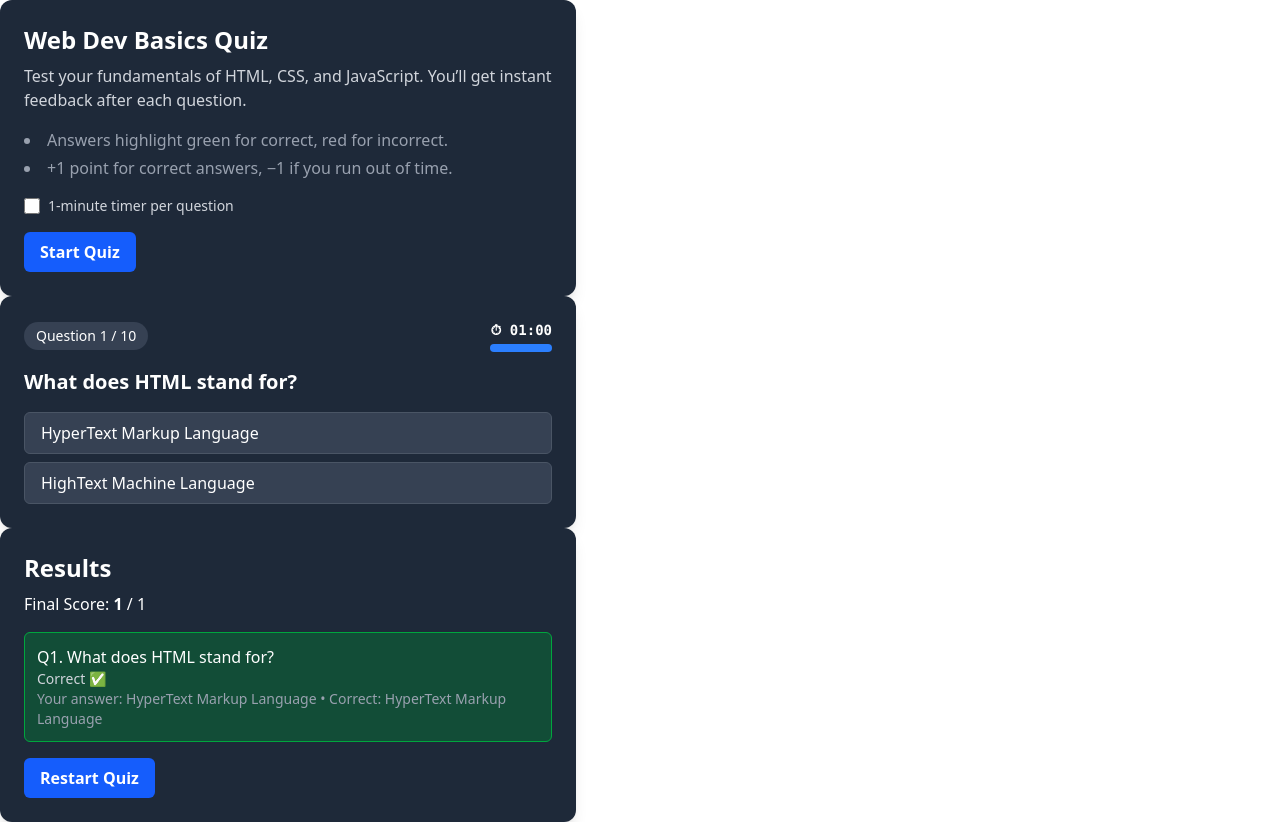
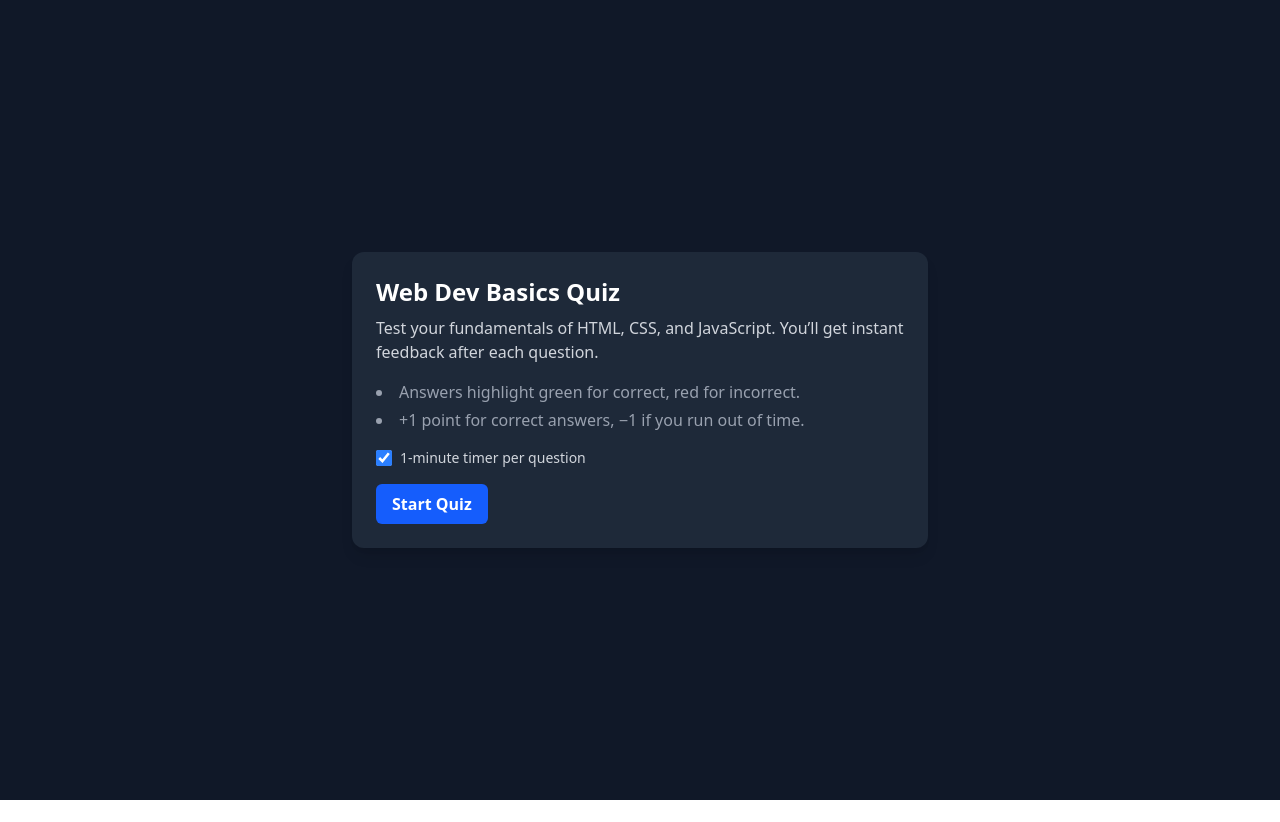
Before and after one commit to nurf21/quiz-app, a React (Vite) app: page / in a window 1280 px wide. After the commit the page ends 800 px from the top, so only its background shows below. Built offline with nearby package versions, Linux system fonts and the light colour scheme.

Commit message:
added timer functionality and state management to quiz application

```diff
--- a/src/App.jsx
+++ b/src/App.jsx
@@ -1,40 +1,138 @@
+import { useEffect, useRef, useState } from "react";
+import { quizData } from "./data/quizData";
+import StartScreen from "./components/StartScreen";
 import QuestionCard from "./components/QuestionCard";
 import ResultScreen from "./components/ResultScreen";
-import StartScreen from "./components/StartScreen";
 
-function App() {
+export default function App() {
+  const [phase, setPhase] = useState("start"); // start | quiz | result
+  const [useTimer, setUseTimer] = useState(true);
+
+  const [idx, setIdx] = useState(0);
+  const [score, setScore] = useState(0);
+  const [selectedIndex, setSelectedIndex] = useState(null);
+  const [showAnswer, setShowAnswer] = useState(false);
+  const [timeLeft, setTimeLeft] = useState(60);
+  const [results, setResults] = useState([]);
+
+  const timerRef = useRef(null);
+
+  const total = quizData.length;
+  const currentQ = quizData[idx];
+
+  const handleStart = () => {
+    setPhase("quiz");
+    setIdx(0);
+    setScore(0);
+    setResults([]);
+    setSelectedIndex(null);
+    setShowAnswer(false);
+    setTimeLeft(60);
+  };
+
+  const handleRestart = () => setPhase("start");
+
+  const handleSelect = (i) => {
+    if (showAnswer) return;
+    setSelectedIndex(i);
+    setShowAnswer(true);
+    if (i === currentQ.correctIndex) setScore((s) => s + 1);
+
+    setResults((prev) => [
+      ...prev,
+      {
+        question: currentQ.question,
+        options: currentQ.options,
+        correctIndex: currentQ.correctIndex,
+        selectedIndex: i,
+      },
+    ]);
+
+    setTimeout(() => goNext(), 1000);
+  };
+
+  const handleTimeout = () => {
+    if (showAnswer) return;
+    setSelectedIndex(null);
+    setShowAnswer(true);
+    setScore((s) => s - 1);
+
+    setResults((prev) => [
+      ...prev,
+      {
+        question: currentQ.question,
+        options: currentQ.options,
+        correctIndex: currentQ.correctIndex,
+        selectedIndex: null,
+      },
+    ]);
+
+    setTimeout(() => goNext(), 1000);
+  };
+
+  const goNext = () => {
+    if (idx + 1 >= total) {
+      setPhase("result");
+      return;
+    }
+    setIdx((n) => n + 1);
+    setSelectedIndex(null);
+    setShowAnswer(false);
+    setTimeLeft(60);
+  };
+
+  useEffect(() => {
+    if (phase !== "quiz" || !useTimer) return;
+    if (timerRef.current) clearInterval(timerRef.current);
+
+    timerRef.current = setInterval(() => {
+      setTimeLeft((t) => {
+        if (t <= 1) {
+          clearInterval(timerRef.current);
+          handleTimeout();
+          return 0;
+        }
+        return t - 1;
+      });
+    }, 1000);
+
+    return () => clearInterval(timerRef.current);
+    // eslint-disable-next-line react-hooks/exhaustive-deps
+  }, [phase, idx, useTimer]);
+
+  useEffect(() => {
+    if (showAnswer && timerRef.current) clearInterval(timerRef.current);
+  }, [showAnswer]);
+
   return (
-    <>
-      <StartScreen />
-      <QuestionCard
-        q={{
-          question: "What does HTML stand for?",
-          options: ["HyperText Markup Language", "HighText Machine Language"],
-          correctIndex: 0,
-        }}
-        index={0}
-        total={10}
-        selectedIndex={null}
-        onSelect={() => {}}
-        showAnswer={false}
-        useTimer={true}
-        timeLeft={60}
-      />
-      <ResultScreen
-        results={[
-          {
-            question: "What does HTML stand for?",
-            options: ["HyperText Markup Language", "HighText Machine Language"],
-            selectedIndex: 0,
-            correctIndex: 0,
-          },
-        ]}
-        score={1}
-        total={1}
-        onRestart={() => {}}
-      />
-    </>
+    <div className="min-h-screen flex items-center justify-center bg-gray-900 p-6">
+      {phase === "start" && (
+        <StartScreen
+          onStart={handleStart}
+          useTimer={useTimer}
+          setUseTimer={setUseTimer}
+        />
+      )}
+      {phase === "quiz" && (
+        <QuestionCard
+          q={currentQ}
+          index={idx}
+          total={total}
+          selectedIndex={selectedIndex}
+          onSelect={handleSelect}
+          showAnswer={showAnswer}
+          useTimer={useTimer}
+          timeLeft={timeLeft}
+        />
+      )}
+      {phase === "result" && (
+        <ResultScreen
+          results={results}
+          score={score}
+          total={total}
+          onRestart={handleRestart}
+        />
+      )}
+    </div>
   );
 }
-
-export default App;
```
